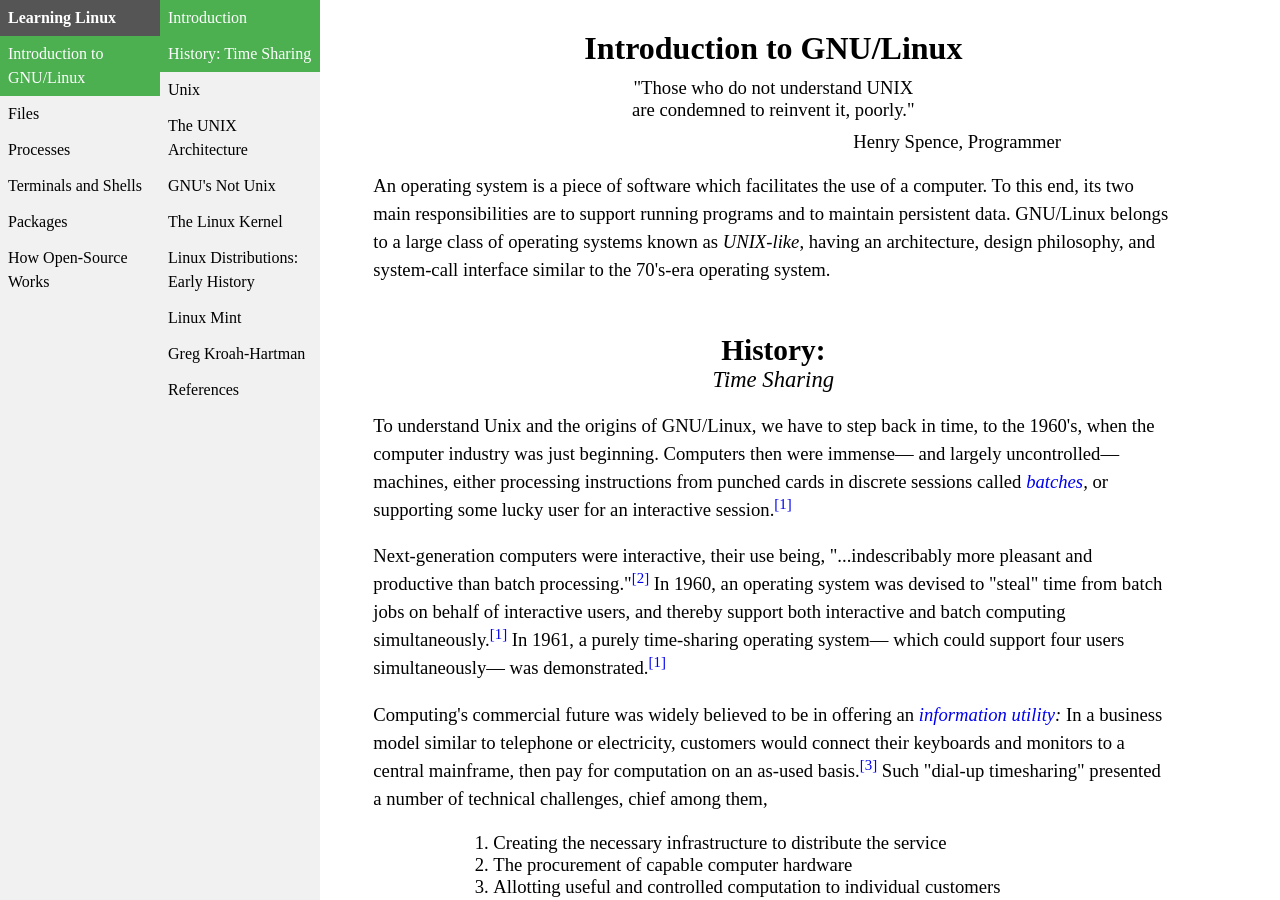
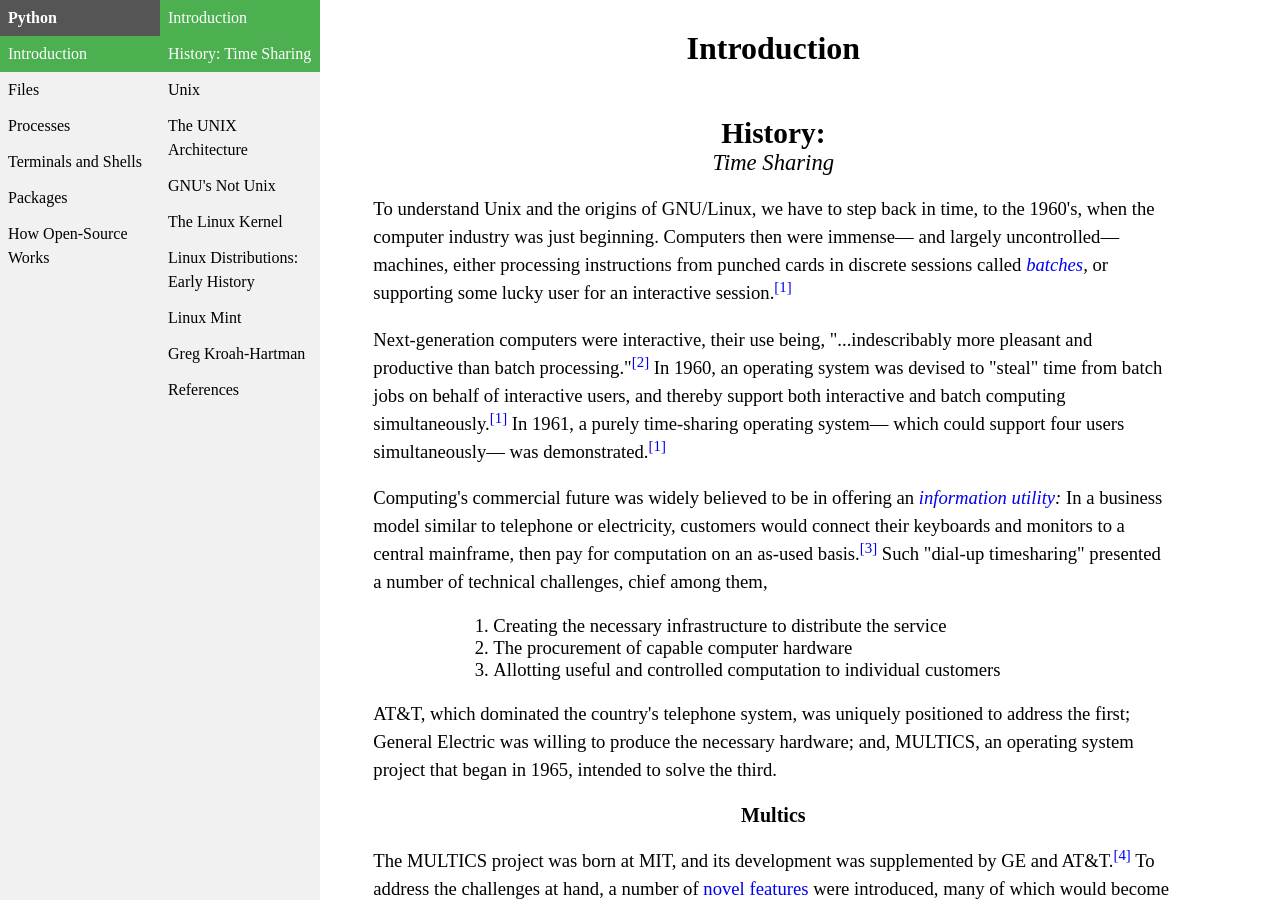
Before and after one commit to josh-59/python-an-introduction, a Jekyll site: the page built from introduction.html, in a window 1280 px wide and 900 px high. Built offline with Jekyll 4.4.1, drawn with Linux system fonts in a browser that asks for light colours; some of the changed text lies outside the part shown.

Commit message:
First commit

```diff
--- a/_data/navigation.yml
+++ b/_data/navigation.yml
@@ -1,7 +1,7 @@
-- name: "<b style=\"line-height: 1;\">Learning Linux</b>"
+- name: "<b style=\"line-height: 1;\">Python</b>"
   link: /
-- name: Introduction to GNU/Linux
-  link: /intro-to-gnu-linux.html
+- name: Introduction
+  link: /introduction.html
 - name: Files
   link: /files.html
 - name: Processes
--- a/index.html
+++ b/index.html
@@ -1,8 +1,8 @@
 ---
 layout: default
 home: true
-title: 'Learning Linux: An Introduction to Linux'
-last-updated: November 2021
+title: 'Python: An Introduction to Python'
+last-updated: April 2022
 ---
 
 <div id="nav_bar_2" class="nav">
@@ -14,7 +14,7 @@ last-updated: November 2021
 </div>
 
 <div id="welcome" class="content">
-    <h1> Learning Linux </h1>
+    <h1>Python</h1>
 
     <p>
         Welcome!</em>
--- a/intro-to-gnu-linux.html
+++ b/introduction.html
@@ -1,15 +1,16 @@
 ---
 layout: default
-title: Introduction to GNU/Linux
-last-updated: March, 2022
+title: Introduction
+last-updated: April, 2022
 ---
 
 <!--
 
-    <p>
-        As an organization, Mint has modelled itself after community-supported
-        radio stations: They collect funds from ad revenue and from donations.
-    </p>
+Python is a general-purpose, interpretted programming language.
+Python is not a small language;
+    the ecosystem surrounding its success can, itself, be a hurdle for the
+    new user.
+
 -->
 
 
@@ -29,30 +30,13 @@ last-updated: March, 2022
 </div>
 
 <div id="introduction" class="content">
-    <h1>Introduction to GNU/Linux</h1>
+    <h1>Introduction</h1>
+
+    <p>
 
 
-    <div class="quote-text">
-        "Those who do not understand UNIX<br>
-        are condemned to reinvent it, poorly."
-    </div>
-
-    <div class="quote-ref">
-        Henry Spence, Programmer
-    </div>
-
-    <p>
-        An operating system is a piece of software which facilitates
-        the use of a computer.
-        To this end, its two main responsibilities are to support running
-        programs and to maintain persistent data.
-        GNU/Linux belongs to a large class of operating systems known as
-        <em>UNIX-like</em>, having an architecture, design philosophy, and
-        system-call interface similar to the
-        70's-era operating system.
     </p>
 </div>
-
 
 
 <div class="content" id="history">
```
Also changed, not shown: 9 other files.
